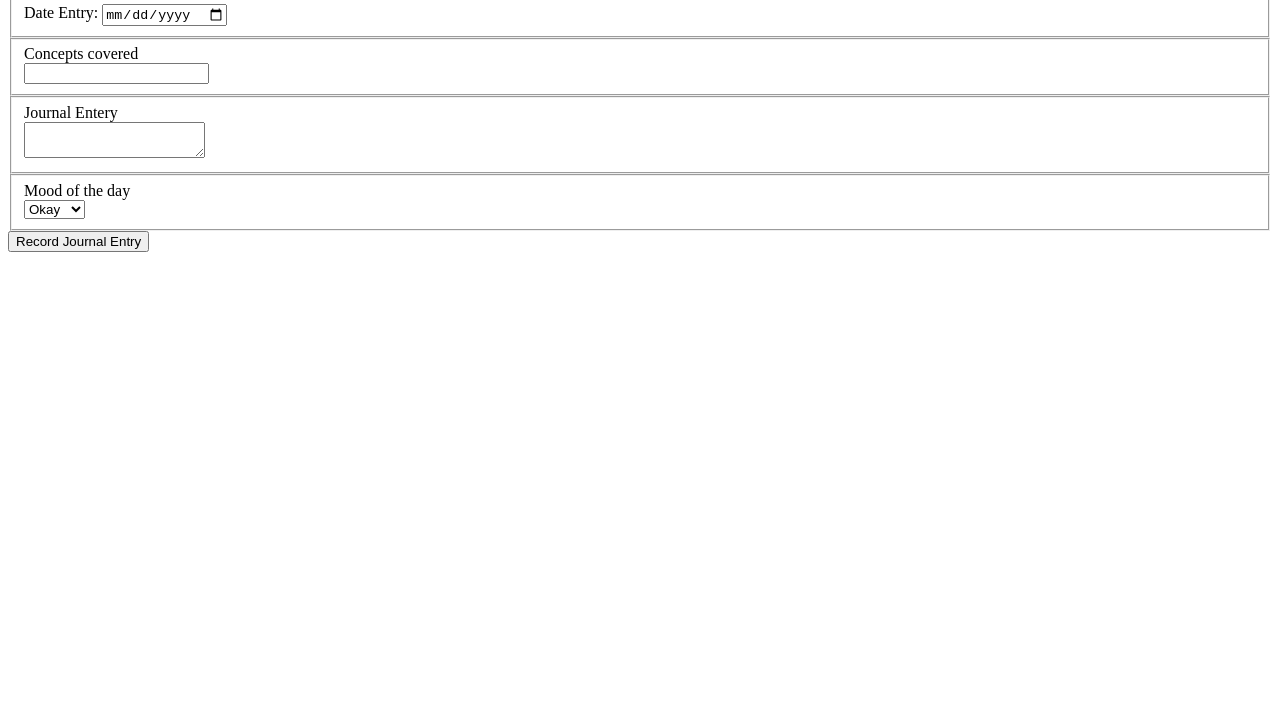
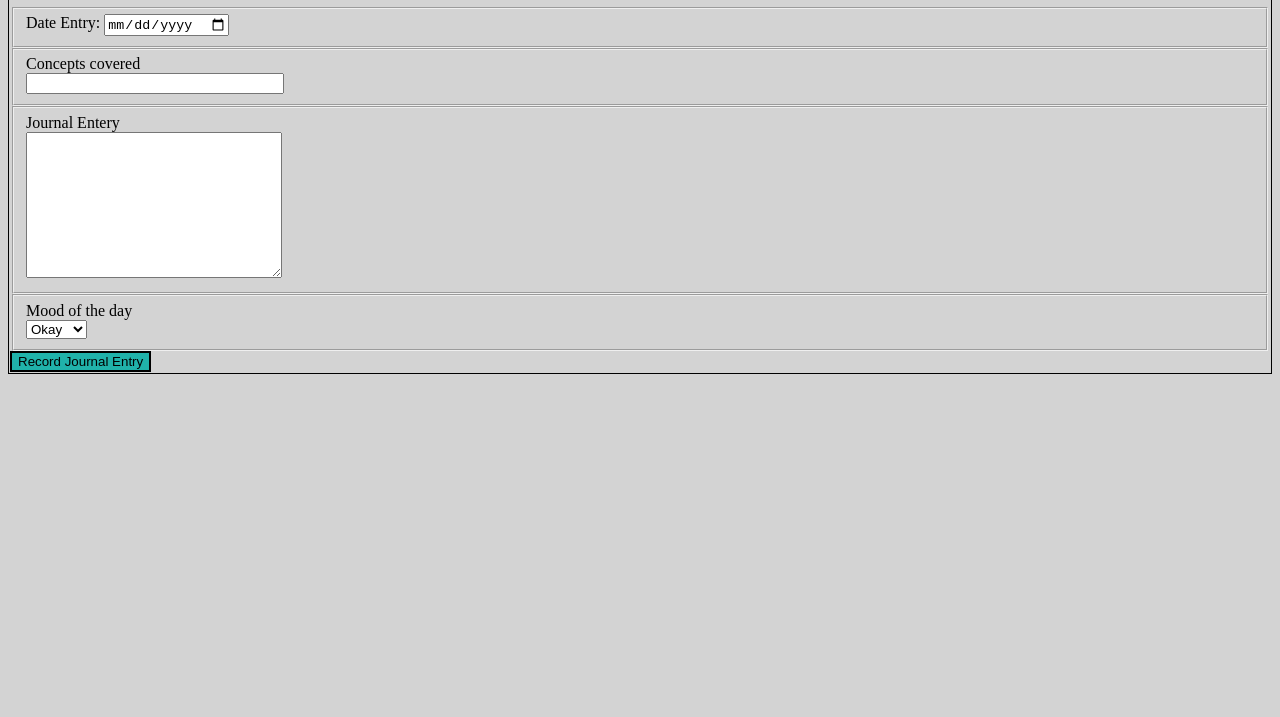
Before and after one commit to AliAbdulle/daily-journal, a plain HTML site: page index.html in a window 1280 px wide. Shown: the part 83-800 px from the top of the page. Drawn offline with Linux system fonts and the light colour scheme; the site is published under a folder, as on GitHub Pages, so addresses that start at the root find nothing.

Commit message:
moved index.html out of the src

```diff
--- a/src/index.html
+++ b/index.html
@@ -6,7 +6,7 @@
     <title>Daily-journal Entry</title>
     <meta name="viewport" content="width=device-width, initial-scale=1.0">
     <meta http-equiv="X-UA-Compatible" content="ie=edge">
-    <link rel="stylesheet" href="/styles/journal.css">
+    <link rel="stylesheet" href="src/styles/journal.css">
 </head>
 
 <body>
```
